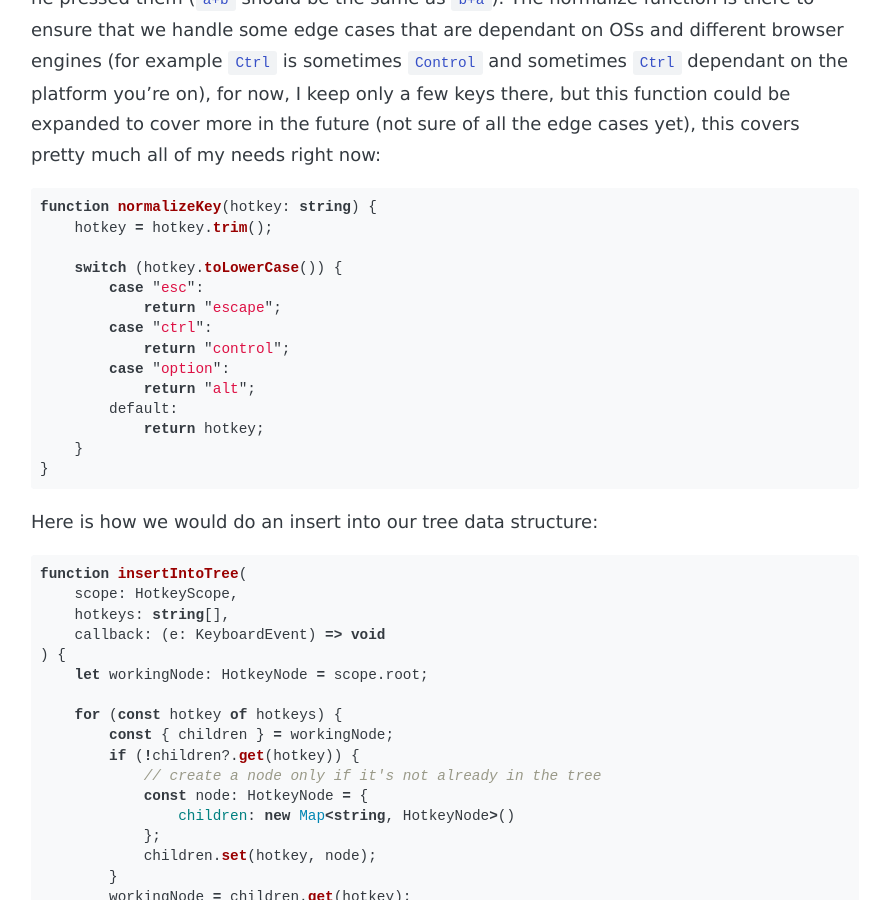
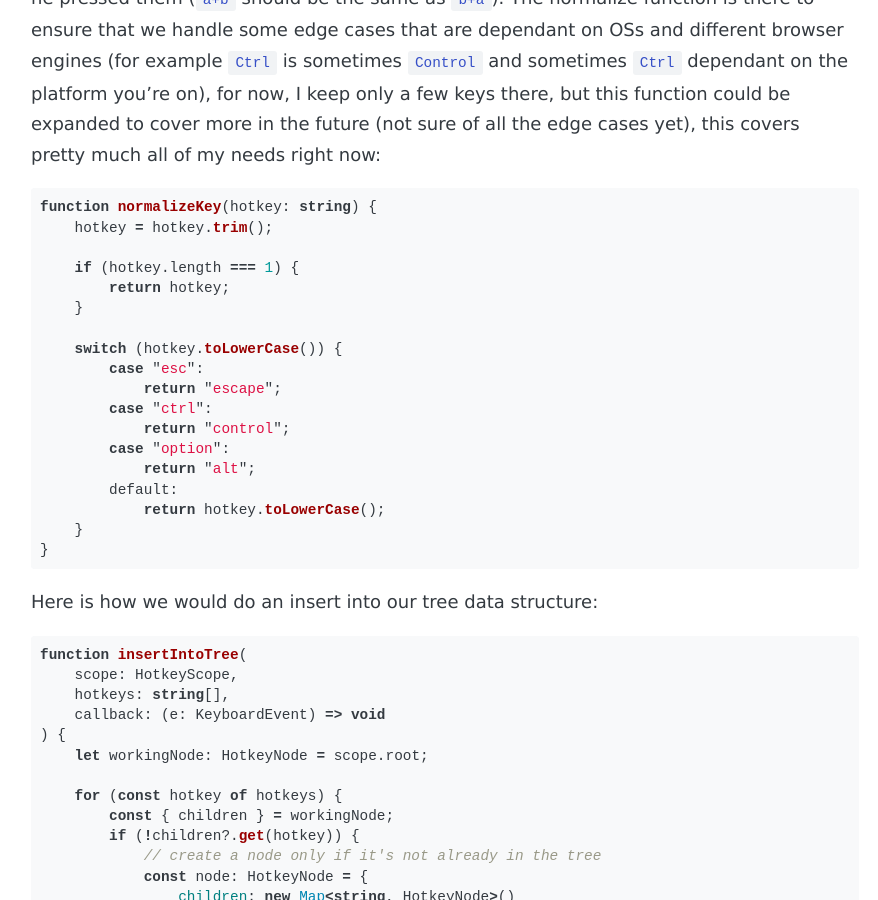
Before and after one commit to n1ghtmare/n1ghtmare.github.io, a Jekyll site: the page built from _posts/2022-01-14-implement-a-keyboard-shortcuts-handler-in-typescript.md, in a window 1280 px wide and 900 px high, scrolled down 2760 px. Shown: the whole window, without its empty margins (195-1073 px from the left). Built offline with Jekyll 4.4.1, drawn with Linux system fonts in a browser that asks for light colours; some web fonts are replaced.

Commit message:
small fix in the normalizeKey function of the last blog post

````diff
--- a/_posts/2022-01-14-implement-a-keyboard-shortcuts-handler-in-typescript.md
+++ b/_posts/2022-01-14-implement-a-keyboard-shortcuts-handler-in-typescript.md
@@ -101,6 +101,10 @@ You might notice 2 things here, `normalizeKey(key)` and the `sort()` that we do.
 function normalizeKey(hotkey: string) {
     hotkey = hotkey.trim();
 
+    if (hotkey.length === 1) {
+        return hotkey;
+    }
+
     switch (hotkey.toLowerCase()) {
         case "esc":
             return "escape";
@@ -109,7 +113,7 @@ function normalizeKey(hotkey: string) {
         case "option":
             return "alt";
         default:
-            return hotkey;
+            return hotkey.toLowerCase();
     }
 }
 ```
````
